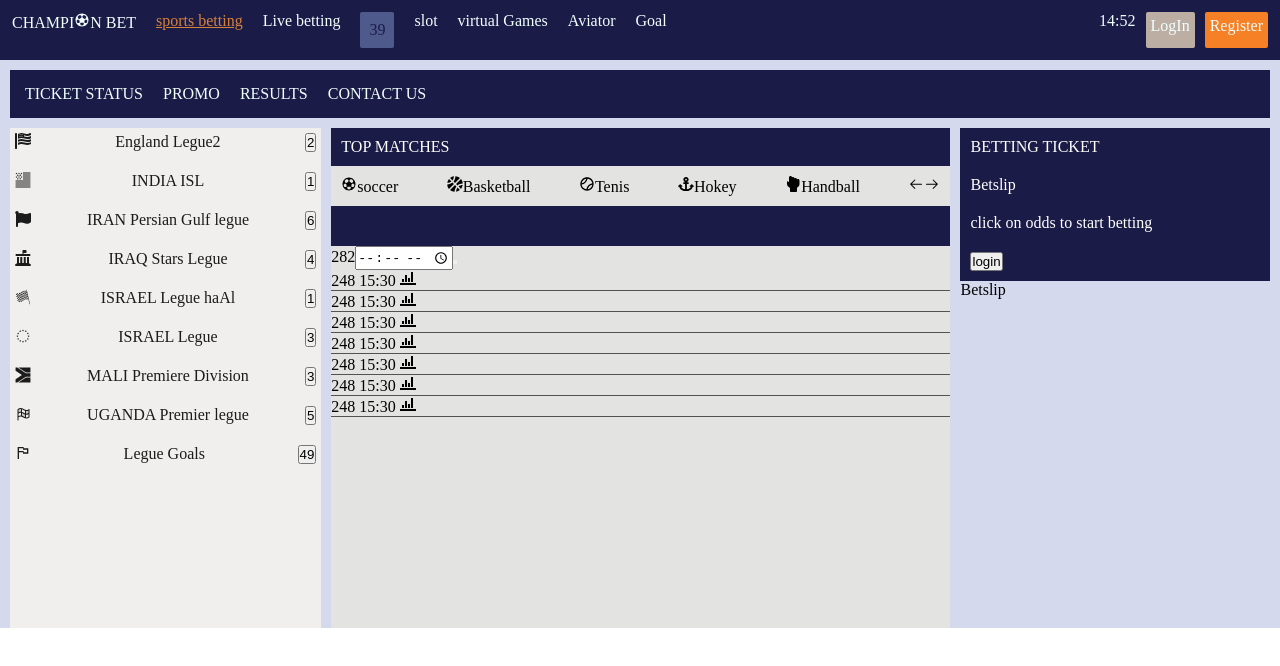
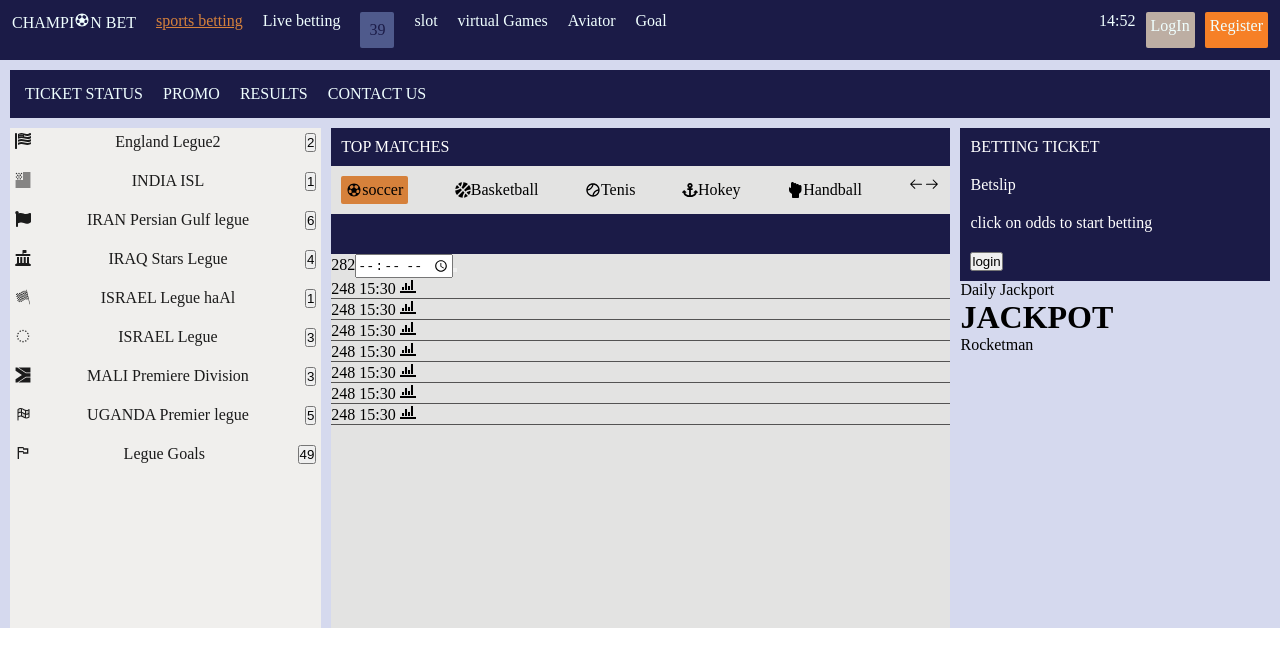
Before and after one commit to nawagirwacatherine/ONLINE-APP, a React (Vite) app in the folder online-app/: page / in a window 1280 px wide. Shown: the top 666 px of the page. Built offline with nearby package versions, Linux system fonts and the light colour scheme.

Commit message:
add styling to content2

```diff
--- a/online-app/src/App.css
+++ b/online-app/src/App.css
@@ -106,6 +106,39 @@
 
 }
 
+.soccer {
+ background-color:  rgb(214, 129, 59);
+ display: flex;
+ align-items: center;
+ border-radius: 2px;
+ padding: 5px;
+}
+
+.basketball {
+  display: flex;
+  align-items: center;
+}
+
+.tenis {
+  display: flex;
+  align-items: center;
+}
+
+.hokey {
+  display: flex;
+  align-items: center;
+}
+
+.handball {
+  display: flex;
+  align-items: center;
+}
+.arrow{
+  display: flex;
+  align-items: center;
+
+}
+
 
 
 .span-bar {
--- a/online-app/src/components/Content3.jsx
+++ b/online-app/src/components/Content3.jsx
@@ -8,8 +8,19 @@
     <div className="betting-ticket">  Betslip</div>
     <div className="betting-ticket">click on odds to start betting</div>
     <div className="betting-ticket"><button>login</button></div>
-    Betslip
+    Daily Jackport
+
+    <h1>JACKPOT</h1>
+
+    <div>
+   <div>Rocketman</div>
+   <div></div>
+   <div></div>
+
     </div>
+    </div>
+
+
 
     </>
 
```
